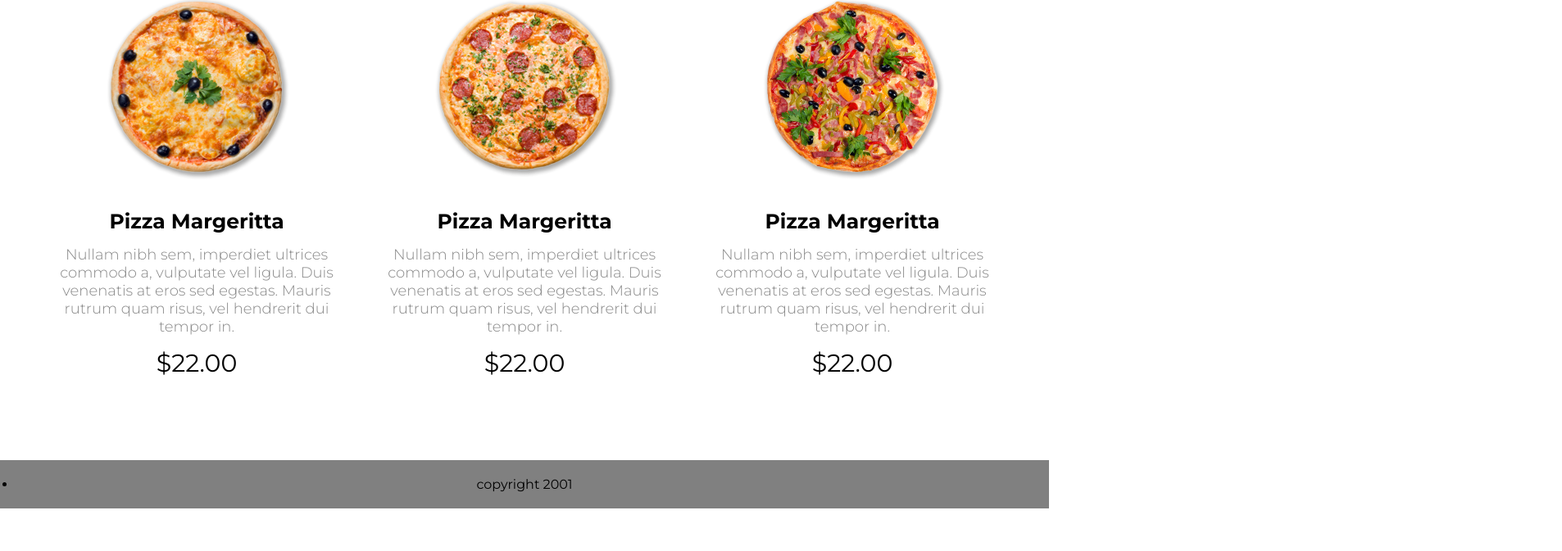
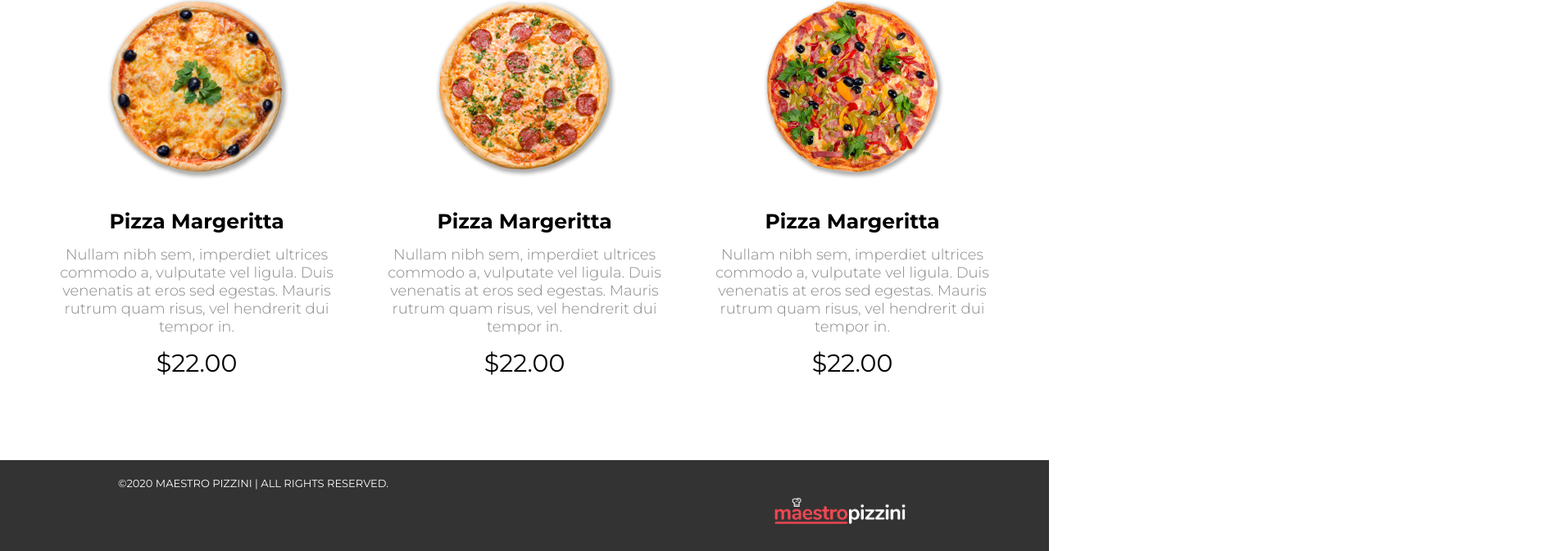
Before and after one commit to Techorra/Maestro-Pizza, a React (Create React App) app: page / in a window 1280 px wide. Shown: the part 3357-4030 px from the top of the page at 82% size, 1906 px wide, since content can reach past the window. Before the commit the page ends 3978 px from the top, so only its background shows below. Built offline with nearby package versions, Linux system fonts and the light colour scheme.

Commit message:
fourth comment

```diff
--- a/src/App.css
+++ b/src/App.css
@@ -278,6 +278,22 @@ body {
   margin-top: 15px;
 }
 
+.footer {
+  text-align: left;
+  background-color: rgba(00, 00, 00, 0.8);
+  color: #fff;
+  padding: 20px;
+  font-size: 13px;
+}
+.footer .footer_items {
+  margin-left: 10%;
+}
+.footer .footer_logo {
+  width: 200px;
+  padding: 10px 20px;
+  margin: auto 70%;
+}
+
 @media (max-width: 700px) {
   .navbar__text {
     display: flex;
--- a/src/components/MainPage/footer.js
+++ b/src/components/MainPage/footer.js
@@ -1,15 +1,18 @@
-import React from 'react'
+import React from "react";
 
 function footer() {
   return (
     <div>
-      <ul className="footer" style={{textAlign:"center", backgroundColor:"grey", padding:"20px" }}>
-
-        <li> copyright 2001</li>
-
+      <ul className="footer">
+        <p className="footer_items">
+          ©2020 MAESTRO PIZZINI | ALL RIGHTS RESERVED.
+          <span>
+            <img src="/img/logo.png" alt="logo" className="footer_logo" />
+          </span>
+        </p>
       </ul>
     </div>
-  )
+  );
 }
 
-export default footer
+export default footer;
```
